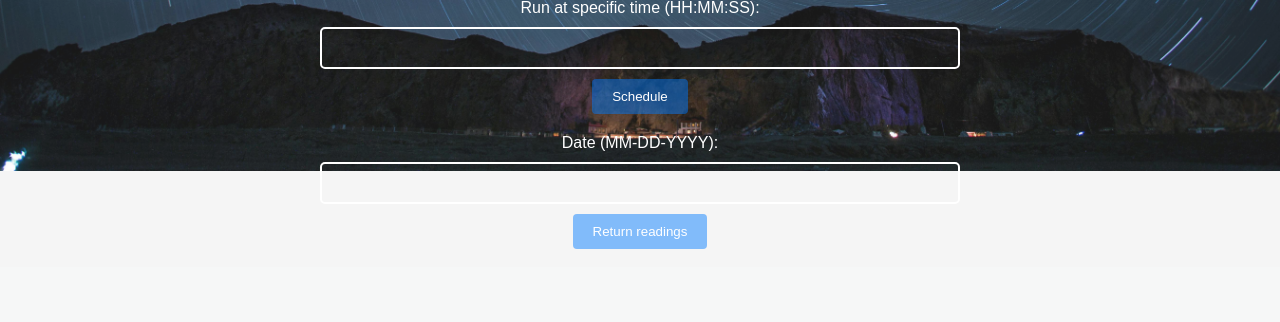
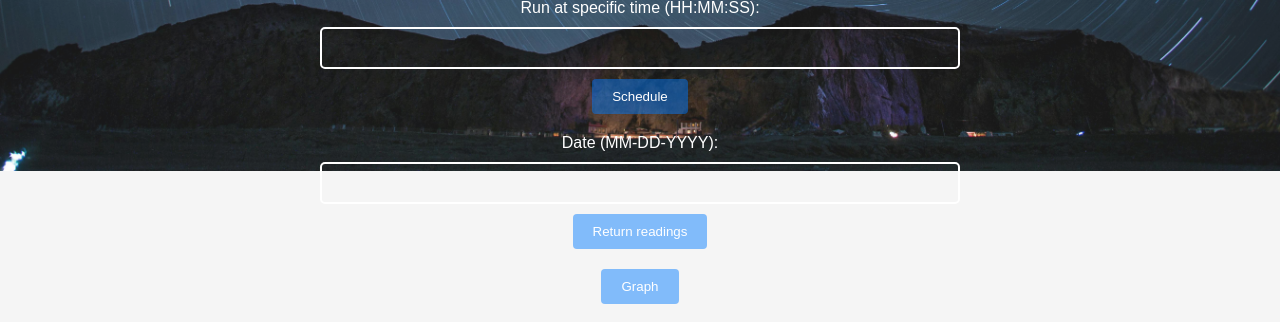
Before and after one commit to diegopimi/Wispeed, a Flask app: page / in a window 1280 px wide. Shown: the part 629-951 px from the top of the page. Before the commit the page ends 878 px from the top, so only its background shows below. Run offline with Flask 3, Linux system fonts and the light colour scheme; data that the repository does not hold is empty; some libraries are stand-ins or nearby versions.

Commit message:
Added second page and plotly features. Need to change: \n Actual content of the graph \n CSS not loading/appearing \n Investigate JS error in console when inspecting element

```diff
--- a/app.py
+++ b/app.py
@@ -5,6 +5,9 @@ import sched
 import time
 from datetime import datetime
 from functionalities import periodic_reading, returnReading, returnAll, readingAt, scheduler
+import plotly.graph_objs as go
+import plotly.io as pio
+
 scheduler = sched.scheduler(time.time, time.sleep)
 app = Flask(__name__)
 app.config['MONGO_URI'] = 'mongodb://localhost:27017/DBPimi'
@@ -61,6 +64,27 @@ def run_dated():
         print("Error running request:", e)
     return redirect(url_for('index'))
 
+@app.route('/to_graph_index', methods=['GET'])
+def to_graph_index():
+    # Query MongoDB to get the data
+    cursor = mongo.db.WiSpeed.find({}, {'_id': 0, 'Download': 1, 'Upload': 1})
+
+    # Extract x and y values from the query result
+    x_values = []
+    y_values = []
+    for document in cursor:
+        x_values.append(document['Download'])
+        y_values.append(document['Upload'])
+
+    # Create a Plotly line plot
+    fig = go.Figure(data=go.Scatter(x=x_values, y=y_values))
+
+    # Convert the Plotly figure to HTML
+    html_output = fig.to_html(full_html=False)
+
+    # pio.show(fig, renderer='browser')
+    return render_template('graph_index.html', static_folder='static', plot_html=html_output)
+
 
 if __name__ == '__main__':
     app.run(debug=True)
--- a/templates/index.html
+++ b/templates/index.html
@@ -71,6 +71,13 @@
             </div>
         </form>
     </div>
+    <div class="form-container">
+        <form action="{{ url_for('to_graph_index') }}" method="get">
+            <div>
+                <button type="submit" class="button">Graph</button>
+            </div>
+        </form>
+    </div>
     <br>
 
 </body>
```
Also changed, not shown: templates/graph_index.html (added, +16 -0 lines).
